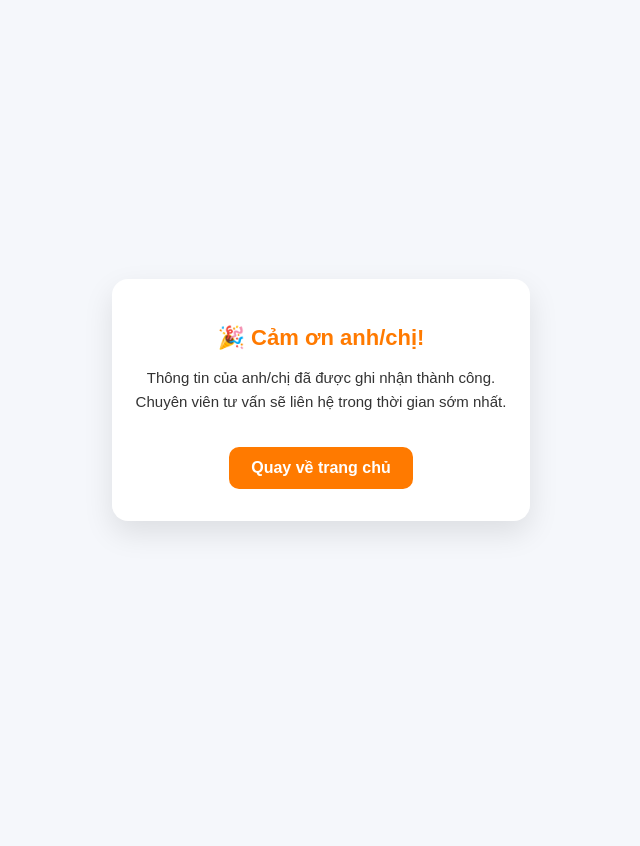
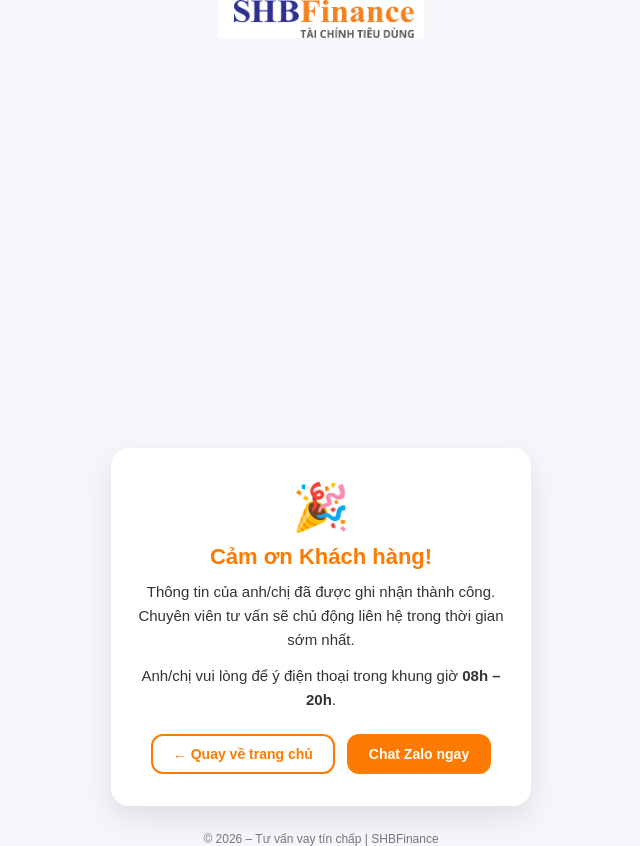
Before and after one commit to crm-baotin/shbfinance, a Django app: page /thank-you/ in a window 1280 px wide. Shown: the whole page, without its empty margins (319-959 px from the left). Before the commit the page ends 533 px from the top, so only its background shows below. Run offline with Django 5.2, Linux system fonts and the light colour scheme.

Commit message:
Improve thank you page UI

```diff
--- a/templates/thank_you.html
+++ b/templates/thank_you.html
@@ -1,59 +1,136 @@
+{% load static %}
 <!DOCTYPE html>
 <html lang="vi">
 <head>
   <meta charset="UTF-8">
   <title>Cảm ơn quý khách</title>
   <meta name="viewport" content="width=device-width, initial-scale=1.0">
+  <link rel="stylesheet" href="{% static 'style.css' %}">
   <style>
     body {
-      font-family: Arial, sans-serif;
       background: #f5f7fb;
-      margin: 0;
-      height: 100vh;
+    }
+
+    .thank-wrapper {
+      min-height: 100vh;
       display: flex;
+      flex-direction: column;
       align-items: center;
-      justify-content: center;
     }
+
     .thank-box {
       background: #ffffff;
+      margin-top: 30px;
       padding: 32px 24px;
-      border-radius: 16px;
+      border-radius: 18px;
+      max-width: 420px;
+      width: calc(100% - 28px);
       text-align: center;
-      max-width: 420px;
-      box-shadow: 0 12px 30px rgba(0,0,0,0.1);
+      box-shadow: 0 12px 32px rgba(0,0,0,0.1);
     }
-    h1 {
+
+    .thank-icon {
+      font-size: 46px;
+      margin-bottom: 10px;
+    }
+
+    .thank-box h1 {
       color: #ff7a00;
+      font-size: 22px;
       margin-bottom: 10px;
-      font-size: 22px;
     }
-    p {
+
+    .thank-box p {
       font-size: 15px;
       color: #333;
       line-height: 1.6;
     }
-    a {
-      display: inline-block;
-      margin-top: 18px;
-      padding: 12px 22px;
+
+    .thank-note {
+      margin-top: 12px;
+      font-size: 14px;
+      color: #555;
+    }
+
+    .thank-actions {
+      margin-top: 22px;
+      display: flex;
+      gap: 12px;
+      justify-content: center;
+      flex-wrap: wrap;
+    }
+
+    .btn-primary {
       background: #ff7a00;
       color: #fff;
+      padding: 12px 22px;
+      border-radius: 12px;
       text-decoration: none;
-      border-radius: 10px;
       font-weight: bold;
+      font-size: 14px;
+    }
+
+    .btn-outline {
+      border: 2px solid #ff7a00;
+      color: #ff7a00;
+      padding: 10px 20px;
+      border-radius: 12px;
+      text-decoration: none;
+      font-weight: bold;
+      font-size: 14px;
+      background: #fff;
+    }
+
+    .thank-footer {
+      margin-top: 26px;
+      font-size: 12px;
+      color: #777;
+      text-align: center;
     }
   </style>
 </head>
 <body>
 
+<div class="thank-wrapper">
+
+  <!-- LOGO -->
+  <div class="top-logo">
+    <img src="{% static 'img/logo.png' %}" alt="Logo">
+  </div>
+
+  <!-- BANNER (NHẸ – GIỐNG TRANG ĐẦU) -->
+  <section class="banner-slider">
+    <div class="slide s1"></div>
+  </section>
+
+  <!-- BOX CẢM ƠN -->
   <div class="thank-box">
-    <h1>🎉 Cảm ơn anh/chị!</h1>
+    <div class="thank-icon">🎉</div>
+
+    <h1>Cảm ơn Khách hàng!</h1>
+
     <p>
       Thông tin của anh/chị đã được ghi nhận thành công.<br>
-      Chuyên viên tư vấn sẽ liên hệ trong thời gian sớm nhất.
+      Chuyên viên tư vấn sẽ chủ động liên hệ trong thời gian sớm nhất.
     </p>
-    <a href="/">Quay về trang chủ</a>
+
+    <p class="thank-note">
+      Anh/chị vui lòng để ý điện thoại trong khung giờ <b>08h – 20h</b>.
+    </p>
+
+    <div class="thank-actions">
+      <a href="/" class="btn-outline">← Quay về trang chủ</a>
+      <a href="https://zalo.me/0829133391" class="btn-primary" target="_blank">
+        Chat Zalo ngay
+      </a>
+    </div>
   </div>
+
+  <div class="thank-footer">
+    © 2026 – Tư vấn vay tín chấp | SHBFinance
+  </div>
+
+</div>
 
 </body>
 </html>
```
